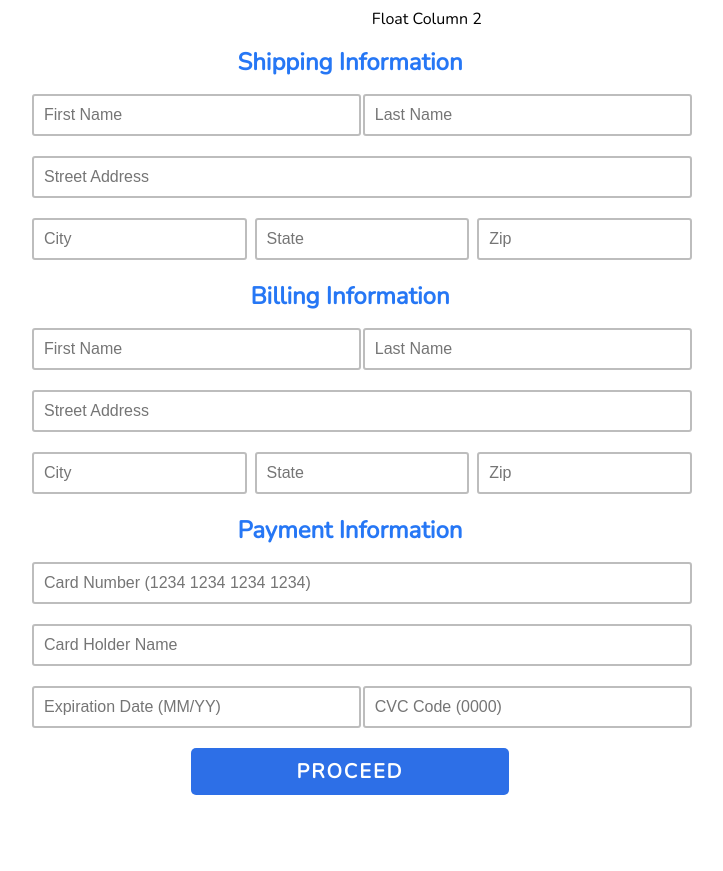
After one commit to jonl210/digital-flea-market, a Django app: page /checkout in a window 1280 px wide. The commit adds this page. Shown: the part 559-1430 px from the top of the page, without its empty margins (290-1013 px from the left). Run offline with Django 4.2, Linux system fonts and the light colour scheme.

Commit message:
CBC-78 checkout HTML and CSS

```diff
--- /dev/null
+++ b/home/static/home/checkout-style.css
@@ -0,0 +1,78 @@
+.container {
+  font-family: "Nunito", sans-serif;
+  max-width: 43.75rem;
+  height: auto;
+  margin: auto;
+  background: #fff;
+  padding: 1rem 2rem 1.5rem;
+
+}
+.title {
+  color: #2677f5;
+  font-size: 1.5em;
+  text-align: center;
+  font-weight: 900;
+  margin-bottom: 1rem;
+}
+.input-form {
+  margin-bottom: 1.25rem;
+}
+
+.input-form .items {
+  margin-bottom: 1.25rem;
+}
+
+.float-container {
+  display: flex;
+  width: 70%;
+  margin: 0 auto;
+}
+
+.column {
+  flex: 1;
+}
+
+.column img {
+  height: 11rem;
+  margin: 1rem;
+  border-radius: 1rem;
+}
+.single .items .input,
+.double .items .input,
+.triple .items .input {
+  background: transparent;
+  border: 0.125rem solid #bdbdbd;
+  width: 100%;
+  padding: 0.625rem;
+  font-size: 1em;
+  color: #212121;
+  border-radius: 0.188rem;
+}
+.input-form .double {
+  display: flex;
+  justify-content: space-between;
+}
+.input-form .double .items {
+  width: 48%;
+}
+.input-form .triple {
+  display: flex;
+  justify-content: space-between;
+}
+.input-form .triple .items {
+  width: 30%;
+}
+.btn {
+  width: 50%;
+  margin: 0 auto;
+  background: #2d6fe7;
+  color: #fff;
+  font-size: 1.25em;
+  padding: 0.625rem 0;
+  text-align: center;
+  text-transform: uppercase;
+  border-radius: 0.313rem;
+  cursor: pointer;
+  font-weight: bold;
+  letter-spacing: 0.125rem;
+}
--- /dev/null
+++ b/home/templates/home/checkout.html
@@ -0,0 +1,125 @@
+{% load static %}
+
+<!DOCTYPE html>
+<html>
+
+<head>
+  <title>Joe's • Check Out</title>
+  <link rel="stylesheet" href="{% static 'home/checkout-style.css' %}" />
+  <link rel="stylesheet"
+    href="https://fonts.googleapis.com/css2?family=Material+Symbols+Outlined:opsz,wght,FILL,GRAD@48,400,0,0" />
+</head>
+
+<body>
+  {% include "home/navbar.html" %}
+  <div class="container">
+    <div class="title">Product Review</div>
+
+    <div class="float-container">
+      <div class="column">
+        <img src="https://t3.ftcdn.net/jpg/03/45/05/92/360_F_345059232_CPieT8RIWOUk4JqBkkWkIETYAkmz2b75.jpg">
+      </div>
+      <div class="column">
+        <h4>Product Name: Desk</h4>
+        <p>Description: Walnut Wood Desk </p>
+        <p>Price: $79.99</p>
+        <p>Count: 3</p>
+        <div class="blue">Float Column 2</div>
+      </div>
+    </div>
+
+    <div class="float-container">
+      <div class="column">
+        <img src="https://t3.ftcdn.net/jpg/03/45/05/92/360_F_345059232_CPieT8RIWOUk4JqBkkWkIETYAkmz2b75.jpg">
+      </div>
+      <div class="column">
+        <h4>Product Name: Desk</h4>
+        <p>Description: Walnut Wood Desk </p>
+        <p>Price: $79.99</p>
+        <p>Count: 3</p>
+        <div class="blue">Float Column 2</div>
+      </div>
+    </div>
+  <!--  -->
+  <div class="container">
+    <div class="title">Shipping Information</div>
+    <div class="input-form">
+      <div class="double">
+        <div class="items">
+          <input type="text" class="input" placeholder="First Name">
+        </div>
+        <div class="items">
+          <input type="text" class="input" placeholder="Last Name">
+        </div>
+      </div>
+      <div class="single">
+        <div class="items">
+          <input type="text" class="input" placeholder="Street Address">
+        </div>
+      </div>
+      <div class="triple">
+        <div class="items">
+          <input type="text" class="input" placeholder="City">
+        </div>
+        <div class="items">
+          <input type="text" class="input" placeholder="State">
+        </div>
+        <div class="items">
+          <input type="text" class="input" placeholder="Zip">
+        </div>
+      </div>
+      <!--  -->
+    <div class="title">Billing Information</div>
+    <div class="input-form">
+      <div class="double">
+        <div class="items">
+          <input type="text" class="input" placeholder="First Name">
+        </div>
+        <div class="items">
+          <input type="text" class="input" placeholder="Last Name">
+        </div>
+      </div>
+      <div class="single">
+        <div class="items">
+          <input type="text" class="input" placeholder="Street Address">
+        </div>
+      </div>
+      <div class="triple">
+        <div class="items">
+          <input type="text" class="input" placeholder="City">
+        </div>
+        <div class="items">
+          <input type="text" class="input" placeholder="State">
+        </div>
+        <div class="items">
+          <input type="text" class="input" placeholder="Zip">
+        </div>
+      </div>
+      <!--  -->
+      <div class="title">Payment Information</div>
+      <div class="input-form">
+        <div class="single">
+          <div class="items">
+            <input type="text" class="input" maxlength="16" data-mask="0000 0000 0000 0000"
+              placeholder="Card Number (1234 1234 1234 1234)">
+          </div>
+        </div>
+        <div class="single">
+          <div class="items">
+            <input type="text" class="input" placeholder="Card Holder Name">
+          </div>
+        </div>
+        <div class="double">
+          <div class="items">
+            <input type="text" class="input" data-mask="00 / 00" placeholder="Expiration Date (MM/YY)">
+          </div>
+          <div class="items">
+            <input type="text" class="input" data-mask="0000" placeholder="CVC Code (0000)">
+          </div>
+        </div>
+        <div class="btn">proceed</div>
+      </div>
+    </div>
+</body>
+
+</html>
--- a/home/templates/home/shopcart.html
+++ b/home/templates/home/shopcart.html
@@ -13,6 +13,9 @@
       <form>
         <button type="submit">Keep shopping</button>
       </form>
+      <form action="{% url 'home:checkout' %}">
+        <button type="submit">Checkout</button>
+    </form>
     </main>
   </body>
 </html>
--- a/home/urls.py
+++ b/home/urls.py
@@ -15,5 +15,6 @@ urlpatterns = [
     path('uploadimage', views.home_view, name='image_upload')   ,
     path('success', views.success, name='success')              ,
     path('login', auth_views.LoginView.as_view(template_name='home/login.html'), name='login'),
-    path('logout', auth_views.LogoutView.as_view(template_name='home/index.html'), name='logout')
+    path('logout', auth_views.LogoutView.as_view(template_name='home/index.html'), name='logout'),
+    path('checkout', views.checkout_page, name='checkout')      ,
 ]
--- a/home/views.py
+++ b/home/views.py
@@ -83,3 +83,6 @@ def addNewItem(request):
 def item(request, id):
     item = Items.objects.get(id=id)
     return render(request, "home/itempage.html", {'item': item})
+
+def checkout_page(request):
+    return render(request, "home/checkout.html")
```
